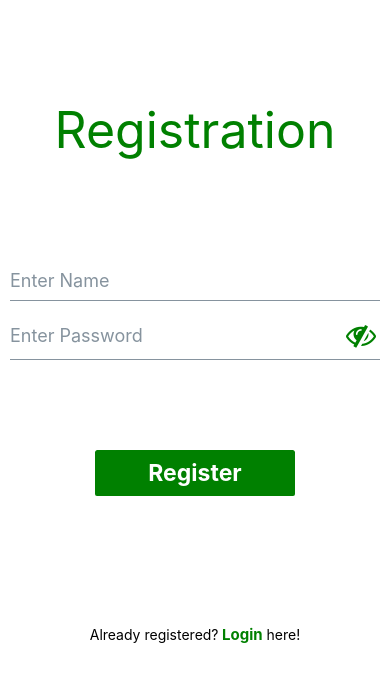
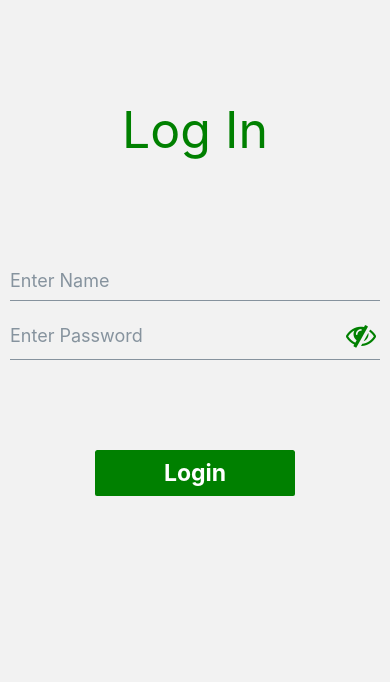
Before and after one commit to Fardin96/RN_UI_GDIC, a React Native app: screen /login in a window 390 px wide. Shown: the top 682 px of the page. Built offline with nearby package versions, Linux system fonts and the light colour scheme; no server answers.

Commit message:
api integration - navigation started!

```diff
--- a/App.js
+++ b/App.js
@@ -7,8 +7,14 @@
 
 import React from 'react';
 
-import {StyleSheet, Text, View} from 'react-native';
-import Authentication from './screens/Authentication';
+import {NavigationContainer} from '@react-navigation/native';
+import {createNativeStackNavigator} from '@react-navigation/native-stack';
+
+import Register from './components/authentication/Register';
+import Login from './components/authentication/Login';
+import Employee from './screens/Employee';
+
+const Stack = createNativeStackNavigator();
 
 // console.log('+-------------SERVER------------------+');
 // console.log('MONGODB_URI ', uri);
@@ -17,20 +23,16 @@ import Authentication from './screens/Authentication';
 
 function App() {
   return (
-    <View style={styles.root}>
-      {/* <Text style={{color: 'black'}}>hello, gdic</Text> */}
-      <Authentication />
-    </View>
+    <NavigationContainer>
+      <Stack.Navigator
+        initialRouteName="registration"
+        screenOptions={{headerShown: false}}>
+        <Stack.Screen name="registration" component={Register} />
+        <Stack.Screen name="login" component={Login} />
+        <Stack.Screen name="employee" component={Employee} />
+      </Stack.Navigator>
+    </NavigationContainer>
   );
 }
 
-const styles = StyleSheet.create({
-  root: {
-    flex: 1,
-    alignItems: 'center',
-    justifyContent: 'center',
-    backgroundColor: 'white',
-  },
-});
-
 export default App;
--- a/components/authentication/AuthenticationForm.js
+++ b/components/authentication/AuthenticationForm.js
@@ -6,26 +6,25 @@ import {
   View,
 } from 'react-native';
 import React, {useRef, useState} from 'react';
+import Icon from 'react-native-vector-icons/FontAwesome';
+import {Input, Button} from '@rneui/themed';
 
-import {Input, Button} from '@rneui/themed';
-import Icon from 'react-native-vector-icons/FontAwesome';
-
-// import {API_URL} from '@env';
-
-const AuthenticationForm = ({errorMessage, title, btnTitle, getData}) => {
-  const [hidden, setHidden] = useState(true);
-
+const AuthenticationForm = ({
+  errorMessage,
+  title,
+  btnTitle,
+  onSubmit,
+  navHandler,
+}) => {
   const nameRef = useRef(null);
   const passwordRef = useRef(null);
 
+  const [hidden, setHidden] = useState(true);
   const eyePressHandler = () => {
     setHidden(prev => !prev);
   };
 
-  const handleSubmit = e => {
-    // e.preventDefault();
-
-    // Perform registration logic here
+  const handleSubmit = () => {
     const name = nameRef.current.value;
     const password = passwordRef.current.value;
 
@@ -34,7 +33,7 @@ const AuthenticationForm = ({errorMessage, title, btnTitle, getData}) => {
       password: password,
     };
 
-    getData(data);
+    onSubmit(data);
   };
 
   return (
@@ -47,7 +46,6 @@ const AuthenticationForm = ({errorMessage, title, btnTitle, getData}) => {
         <Input
           ref={nameRef}
           onChangeText={e => (nameRef.current.value = e)}
-          // onSubmitEditing={() => console.log(nameRef.current.value)}
           placeholder="Enter Name"
           errorStyle={styles.error}
           errorMessage={errorMessage ? errorMessage : ''}
@@ -67,7 +65,6 @@ const AuthenticationForm = ({errorMessage, title, btnTitle, getData}) => {
               </TouchableOpacity>
             )
           }
-          // onSubmitEditing={() => console.log(passwordRef.current.value)}
           placeholder="Enter Password"
           errorStyle={styles.error}
           errorMessage={errorMessage ? errorMessage : ''}
@@ -87,7 +84,7 @@ const AuthenticationForm = ({errorMessage, title, btnTitle, getData}) => {
       {title === 'Registration' ? (
         <View style={styles.bottom}>
           <Text style={styles.titleBottom}>Already registered?</Text>
-          <TouchableOpacity>
+          <TouchableOpacity onPress={navHandler}>
             <Text style={styles.touchtitleBottom}> Login</Text>
           </TouchableOpacity>
           <Text style={styles.titleBottom}> here!</Text>
@@ -121,8 +118,6 @@ const styles = StyleSheet.create({
     // borderColor: 'blue',
   },
   titleTop: {
-    // width: '100%',
-    // alignItems: 'center',
     marginVertical: 100,
     fontSize: 50,
     color: 'green',
@@ -132,7 +127,6 @@ const styles = StyleSheet.create({
     width: '100%',
     flexDirection: 'row',
     justifyContent: 'center',
-    // marginTop: 100,
     marginVertical: 115,
     alignItems: 'center',
     // borderWidth: 1,
--- a/components/authentication/Login.js
+++ b/components/authentication/Login.js
@@ -1,9 +1,66 @@
-import {StyleSheet, Text, View} from 'react-native';
-import React from 'react';
+import React, {useState} from 'react';
+import {StyleSheet} from 'react-native';
+
 import AuthenticationForm from './AuthenticationForm';
 
-const Login = () => {
-  return <AuthenticationForm title={'Log In'} btnTitle={'Login'} />;
+import {API_URL} from '@env';
+
+const Login = ({navigation}) => {
+  const [user, setUser] = useState({});
+
+  const navHandler = () => {
+    navigation.navigate('employee');
+  };
+
+  const onSubmit = userData => {
+    setUser(userData);
+
+    (async () => {
+      try {
+        // TODO:
+        // after deploying to vercel, replace API_URL or, find some other method -> .env add to github?
+        // handle duplicate
+        const api = `${API_URL}/auth/login/`;
+        // console.log('the api is :', api);
+
+        const data = {
+          name: user.name,
+          password: user.password,
+        };
+        // console.log('the data is :', data);
+
+        const res = await fetch(api, {
+          method: 'POST',
+          headers: {
+            Accept: 'application/json',
+            'Content-type': 'application/json',
+          },
+          body: JSON.stringify(data),
+        });
+
+        const resData = await res.json();
+        console.log('expecting a token: ', resData);
+
+        // TODO:
+        // handle --list
+        if (resData === 'Please enter correct name and password') {
+          console.log('error in LOGIN SCREEN: ', resData);
+        } else {
+          navHandler();
+        }
+      } catch (error) {
+        console.log('Error fetching donors: ', error);
+      }
+    })();
+  };
+
+  return (
+    <AuthenticationForm
+      title={'Log In'}
+      btnTitle={'Login'}
+      onSubmit={onSubmit}
+    />
+  );
 };
 
 export default Login;
--- a/components/authentication/Register.js
+++ b/components/authentication/Register.js
@@ -1,37 +1,34 @@
-import {StyleSheet} from 'react-native';
 import React, {useState} from 'react';
 
 import AuthenticationForm from './AuthenticationForm';
 
 import {API_URL} from '@env';
 
-const Register = () => {
+const Register = ({navigation}) => {
   const [user, setUser] = useState({});
 
-  const getData = data => {
-    setUser(data);
+  const navHandler = () => {
+    navigation.navigate('login');
   };
 
-  console.log('+-------------Register------------------+');
-  // console.log('API_URL: ', API_URL);
-  console.log('user: ', user);
-  console.log('+-------------------------------------+');
+  const onSubmit = userData => {
+    setUser(userData);
 
     (async () => {
       try {
         // TODO:
-      // after deploying to vercel, replace API_URL or, find some other method
+        // after deploying to vercel, replace API_URL or, find some other method -> .env add to github?
         // handle duplicate
         const api = `${API_URL}/newUser/add/`;
-      console.log('the api is :', api);
+        // console.log('the api is :', api);
 
         const data = {
           name: user.name,
           password: user.password,
         };
-      console.log('the data is :', data);
+        // console.log('the data is :', data);
 
-      const response = await fetch(api, {
+        const res = await fetch(api, {
           method: 'POST',
           headers: {
             Accept: 'application/json',
@@ -40,22 +37,35 @@ const Register = () => {
           body: JSON.stringify(data),
         });
 
-      const userData = await response.json();
-      console.log('expecting a token: ', userData);
+        const resData = await res.json();
+        // console.log('expecting a token: ', resData);
+
+        // TODO:
+        // handle duplicate user!
+        if (resData.token === '') {
+          console.log('error in REGISTER SCREEN: ', resData);
+        } else {
+          navHandler();
+        }
       } catch (error) {
         console.log('Error fetching donors: ', error);
       }
     })();
+  };
+
+  // console.log('+-------------Register------------------+');
+  // // console.log('API_URL: ', API_URL);
+  // console.log('user: ', user);
+  // console.log('+-------------------------------------+');
 
   return (
     <AuthenticationForm
       title={'Registration'}
       btnTitle={'Register'}
-      getData={getData}
+      onSubmit={onSubmit}
+      navHandler={navHandler}
     />
   );
 };
 
 export default Register;
-
-const styles = StyleSheet.create({});
--- a/package.json
+++ b/package.json
@@ -11,11 +11,14 @@
     "cache-reset": "npx react-native start --reset-cache"
   },
   "dependencies": {
+    "@react-navigation/native": "^6.1.9",
+    "@react-navigation/native-stack": "^6.9.17",
     "@rneui/base": "^4.0.0-rc.8",
     "@rneui/themed": "^4.0.0-rc.8",
     "react": "18.2.0",
     "react-native": "0.73.2",
     "react-native-safe-area-context": "^4.8.2",
+    "react-native-screens": "^3.29.0",
     "react-native-vector-icons": "^10.0.3"
   },
   "devDependencies": {
--- a/screens/Employee.js
+++ b/screens/Employee.js
@@ -0,0 +1,14 @@
+import {StyleSheet, Text, View} from 'react-native';
+import React from 'react';
+
+const Employee = () => {
+  return (
+    <View>
+      <Text>Employee</Text>
+    </View>
+  );
+};
+
+export default Employee;
+
+const styles = StyleSheet.create({});
```
Also changed, not shown: 2 other files (tests, documents, lock files or other folders). Lines whose indentation alone changed are shown as unchanged.
